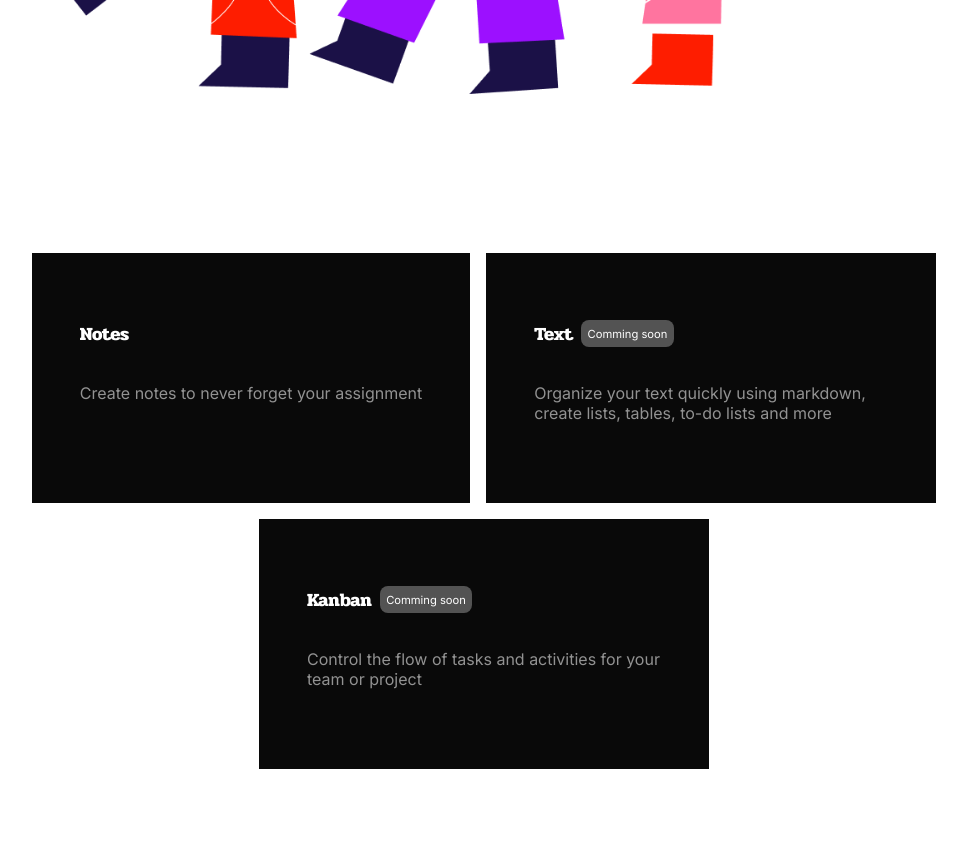
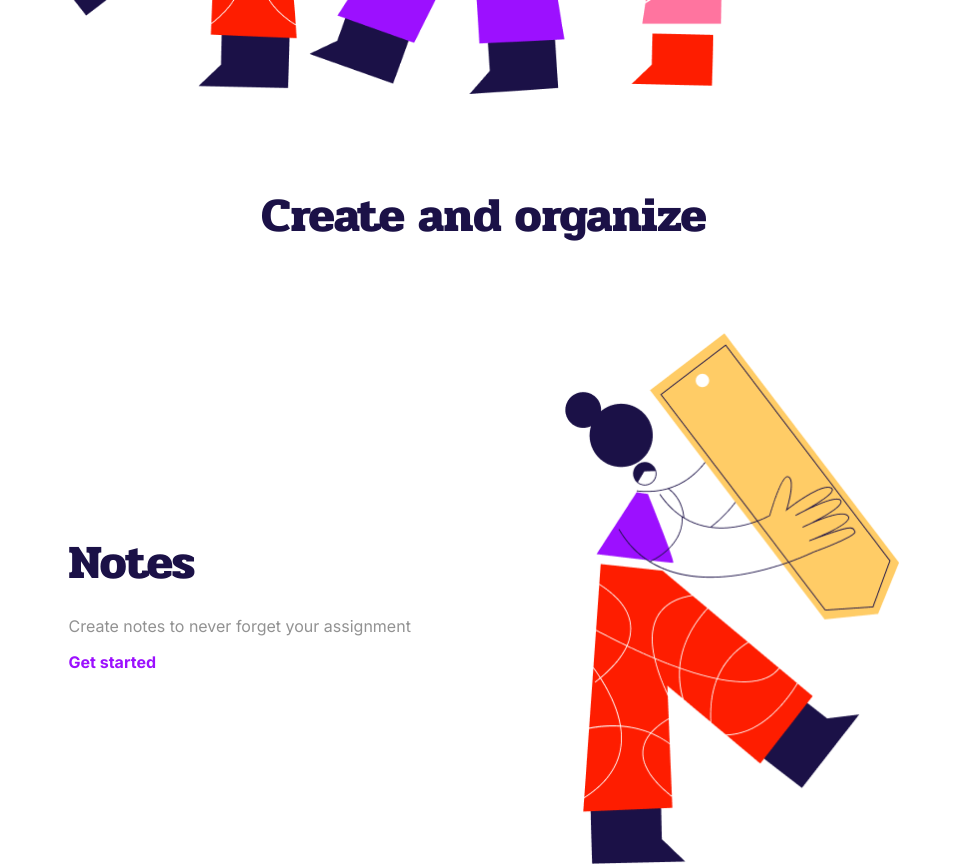
Before and after one commit to Gabriel-Silverio-96/web-taskyup, a Next.js app: page / in a window 1280 px wide. Shown: the part 860-1726 px from the top of the page, without its empty margins (156-1123 px from the left). Built offline with nearby package versions, Linux system fonts and the light colour scheme.

Commit message:
style(home): section notes

```diff
--- a/pages/index.tsx
+++ b/pages/index.tsx
@@ -71,28 +71,23 @@ const Home: NextPage = () => {
           <h2>Create and organize</h2>
           <div className={style.cards}>
             <div className={style.card}>
-              <h3>Notes</h3>
-              <p>Create notes to never forget your assignment</p>
-            </div>
-            <div className={style.card}>
-              <div className={style.card_header}>
-                <h3>Text</h3>
-                <span className={style.badge}>Comming soon</span>
+              <div>
+                <h2>Notes</h2>
+                <p>Create notes to never forget your assignment</p>
+                <a
+                  target="_blank"
+                  href="https://taskyup.com/auth/signup"
+                  rel="noopener noreferrer"
+                >
+                  Get started
+                </a>
               </div>
-              <p>
-                Organize your text quickly using markdown, create lists, tables,
-                to-do lists and more
-              </p>
-            </div>
-            <div className={style.card}>
-              <div className={style.card_header}>
-                <h3>Kanban</h3>
-                <span className={style.badge}>Comming soon</span>
-              </div>
-              <p>
-                Control the flow of tasks and activities for your team or
-                project
-              </p>
+              <Image
+                src="/images/image-notes.png"
+                alt="Figure notes"
+                width={334}
+                height={531}
+              />
             </div>
           </div>
         </section>
--- a/styles/Home.module.css
+++ b/styles/Home.module.css
@@ -44,35 +44,28 @@
 }
 
 .card_container h2 {
-    color: #fff;
+    color: var(--color-title);
     font-size: 3rem;
     text-align: center;
-}
-
-.cards {
-    display: flex;
-    justify-content: space-between;
-    align-items: center;
-    justify-content: center;
-    flex-wrap: wrap;
-    gap: 1rem;
+    margin: 5rem 0;
 }
 
 .card {
-    padding: 3rem;
-    background-color: #090909;
-    max-width: 450px;
-    width: auto;
-    height: 250px;
-    display: flex;
-    flex-direction: column;
+  display: flex;
+  flex-wrap: wrap;
+  align-items: center;
+  justify-content: space-around;
 }
 
-.card_header {
-    display: flex;
-    align-items: center;
-    gap: 0.5rem;
+.card h2 {
+    margin: 0;
+    text-align: left;
 }
+
+.card a {
+    color: var(--color-primary);
+}
+
 
 .badge {
     padding: 0.4rem;
```
